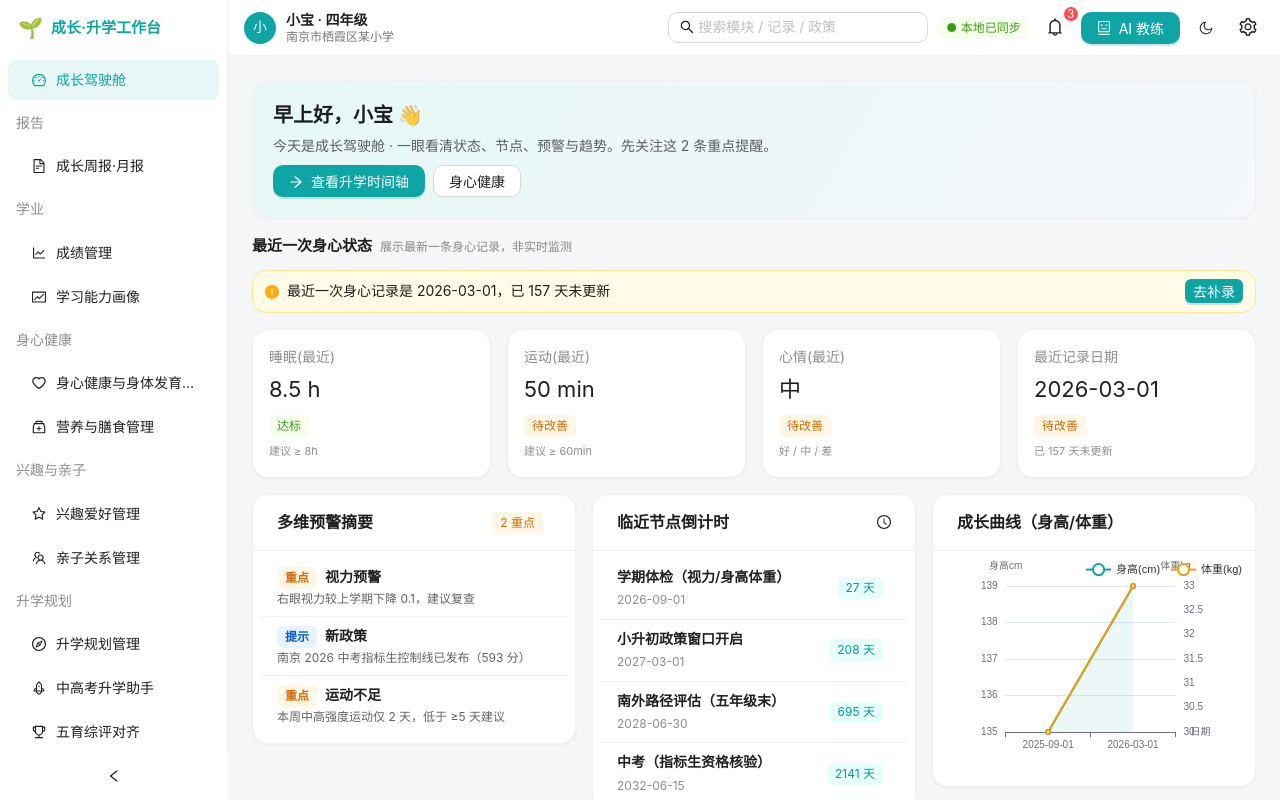
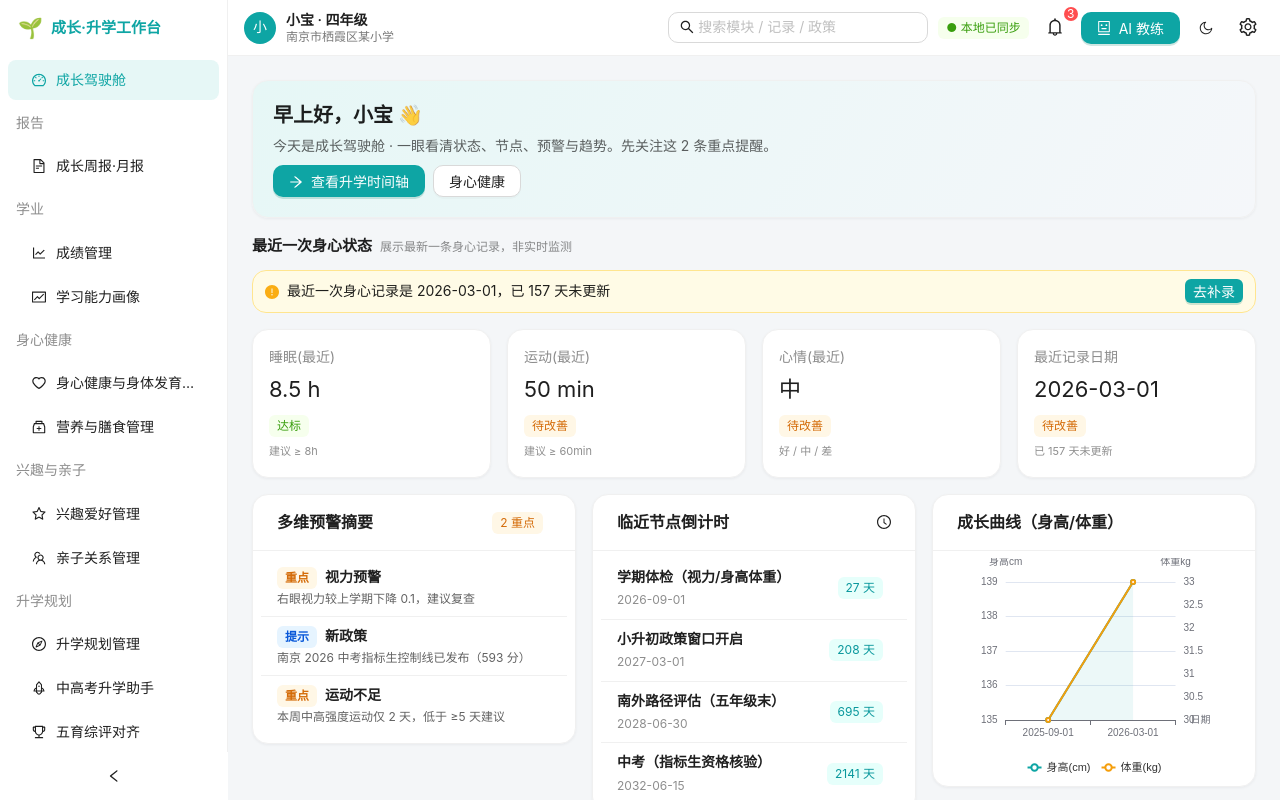
Before and after one commit to blazexj-qq/growth-workbench, a React (Vite) app: page /#/ in a window 1280 px wide. Shown: the top 800 px of the page. Built offline with nearby package versions, Linux system fonts and the light colour scheme.

Commit message:
fix(GrowthMiniChart): 图例放底部避免右上角文字重叠
- grid bottom 由 28 增至 40，给底部图例留空间
- legend 由 right/top 改为 bottom/center + 小 item 尺寸
- 保持双Y轴与 220px 高度不变

```diff
--- a/src/components/GrowthMiniChart.tsx
+++ b/src/components/GrowthMiniChart.tsx
@@ -26,9 +26,10 @@ export default function GrowthMiniChart() {
   }
 
   const option = {
-    grid: { left: 40, right: 44, top: 28, bottom: 28, containLabel: true },
+    grid: { left: 40, right: 44, top: 24, bottom: 40, containLabel: true },
     tooltip: { trigger: 'axis' },
-    legend: { data: ['身高(cm)', '体重(kg)'], right: 0, top: 0, textStyle: { fontSize: 11 } },
+    // 图例放底部，避免窄卡片右上角横向拥挤导致文字重叠
+    legend: { data: ['身高(cm)', '体重(kg)'], bottom: 0, left: 'center', itemWidth: 14, itemHeight: 8, textStyle: { fontSize: 11 } },
     // 双 Y 轴：身高(cm) 用左轴、体重(kg) 用右轴，各自刻度，避免体重线被压在底部失真
     xAxis: {
       type: 'category',
```
